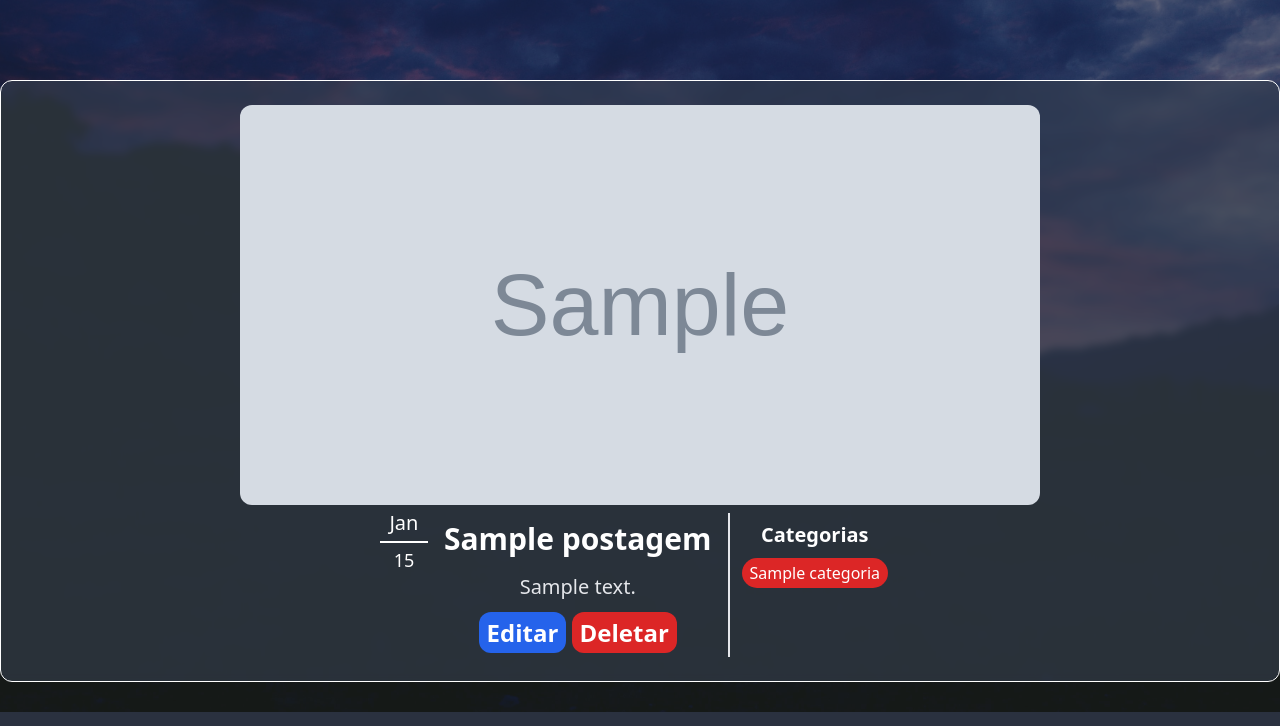
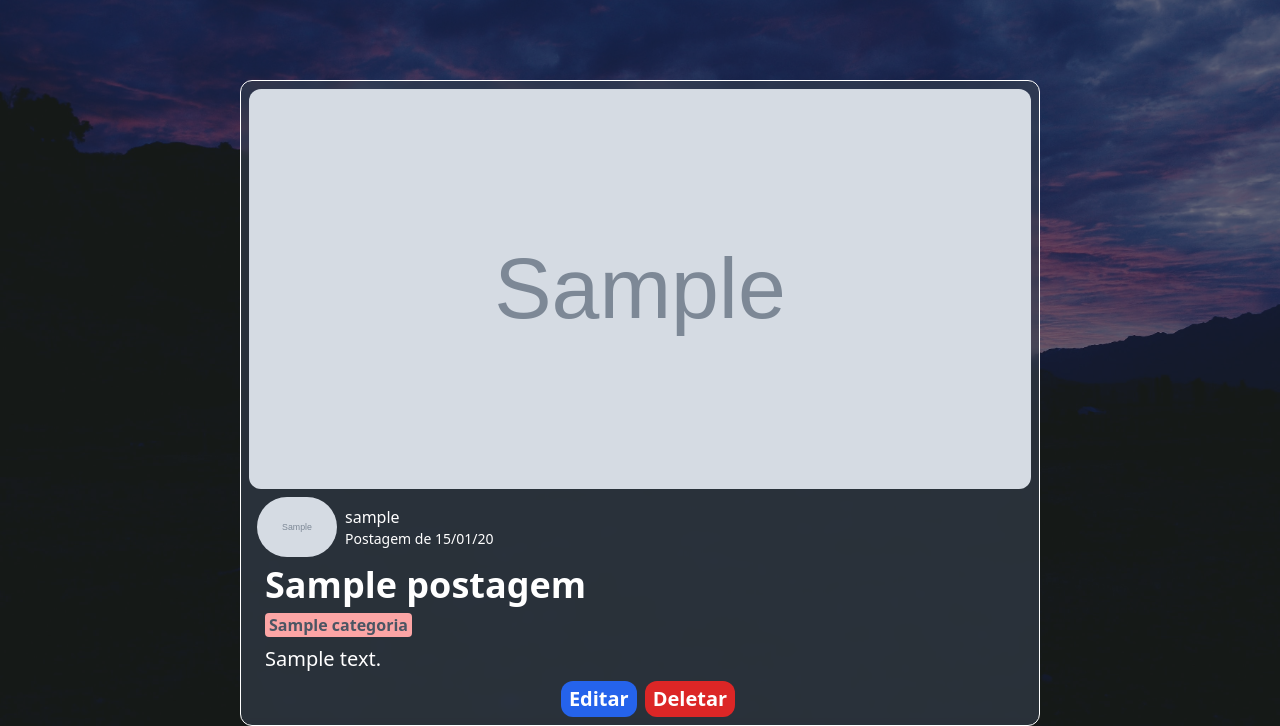
Before and after one commit to wesleywil/PFC-TechBlog, a Django app: page /blog/1/ in a window 1280 px wide. Shown: the part 88-814 px from the top of the page. Run offline with Django 3.2, Linux system fonts and the light colour scheme; tables that the repository leaves empty hold one stand-in row (values such as "Sample post"); grey boxes marked "Sample" are stand-in pictures; some libraries are stand-ins or nearby versions.

Commit message:
atualizado pagina de detalhes de posts

```diff
--- a/postagens/templates/postagens/detalhes_postagem.html
+++ b/postagens/templates/postagens/detalhes_postagem.html
@@ -1,29 +1,46 @@
 {% extends "base.html" %} {% block content %}
 <div
-  class="bg-gray-700/60 backdrop-blur-sm text-white container mx-auto p-2 mt-20 rounded-xl border border-white"
+  class="bg-gray-700/60 backdrop-blur-sm text-white mx-auto p-2 mt-20 rounded-xl border border-white"
+  style="width: 800px"
 >
-  <div class="p-2 m-2 text-center text-xl flex gap-2 justify-center">
-    <div>
+  <div class="flex flex-col gap-2">
     <img
-        class="mx-auto mb-2 rounded-xl foto_postagem"
       src="{{postagem.foto.url}}"
-        alt="imagem post"
+      alt="Foto do Post"
+      class="rounded-xl foto_postagem"
     />
-      <div class="flex gap-2 justify-center">
-        <div class="w-12 flex-shrink-0 flex flex-col text-center leading-none">
-          <span class="text-white pb-2 mb-2 border-b-2 border-white"
-            >{{postagem.data_adicao | date:'M'}}</span
-          >
-          <span class="font-medium text-lg text-white title-font leading-none"
-            >{{postagem.data_adicao | date:'d'}}</span
+    {% comment %} Infos {% endcomment %}
+    <div class="flex flex-col gap-2 ml-2">
+      {% comment %} Info Autor e Data {% endcomment %}
+      <div class="flex gap-2 items-center">
+        <img
+          src="{{postagem.autor.foto.url}}"
+          alt="foto do autor"
+          class="rounded-full w-20"
+        />
+        <div class="flex flex-col">
+          <span>{{postagem.autor.username}}</span>
+          <span class="text-sm"
+            >Postagem de {{postagem.data_adicao | date:'d/m/y'}}</span
           >
         </div>
-        <div class="p-2">
-          <h1 class="font-bold text-white text-3xl mb-2">
-            {{postagem.titulo}}
-          </h1>
-          <p class="p-2 text-gray-200 text-center">{{postagem.texto}}</p>
-          <div class="mt-2">
+      </div>
+      {% comment %} Categorias {% endcomment %}
+    </div>
+    <h1 class="ml-4 text-4xl font-bold">{{postagem.titulo}}</h1>
+    <div class="flex gap-2 ml-4">
+      {% for cts in postagem.categorias.all %}
+      <a
+        href="{% url 'blog:detalhe_categoria' cts.pk %}"
+        class="bg-red-300 hover:bg-red-600 text-gray-600 hover:text-gray-200 font-semibold px-1 rounded transition ease-in-out duration-700"
+        >{{cts.titulo}}</a
+      >
+      {% endfor %}
+    </div>
+    <div class="text-xl ml-4">
+      <p>{{postagem.texto}}</p>
+      {% comment %} Validacao Visual para Editar e Apagar {% endcomment %}
+      <div class="flex gap-2 justify-center mt-2">
         {% if request.user.admin %}
         <a
           href="{%  url 'blog:atualizar_post' postagem.pk %}"
@@ -38,33 +55,17 @@
         {% else %} {% if postagem.autor.usuario.pk == request.user.id %}
         <a
           href="{%  url 'blog:atualizar_post' postagem.pk %}"
-              class="bg-blue-600 hover:bg-blue-800 text-white hover:text-gray-200 font-semibold rounded-xl text-2xl px-2 py-1 transition ease-in-out duration-700"
+          class="bg-blue-600 hover:bg-blue-800 text-white hover:text-gray-200 font-semibold rounded-xl text-xl px-2 py-1 transition ease-in-out duration-700"
           >Editar</a
         >
         <a
           href="{%  url 'blog:deletar_post' postagem.pk %}"
-              class="bg-red-600 hover:bg-red-800 text-white hover:text-gray-200 font-semibold rounded-xl text-2xl px-2 py-1 transition ease-in-out duration-700"
+          class="bg-red-600 hover:bg-red-800 text-white hover:text-gray-200 font-semibold rounded-xl text-xl px-2 py-1 transition ease-in-out duration-700"
           >Deletar</a
         >
         {% else %} {% endif %} {% endif %}
       </div>
     </div>
-        <div class="border-l-2 p-2 flex pl-2 flex-col">
-          <h1 class="text-xl font-semibold mb-2 text-center">Categorias</h1>
-          <div class="flex flex-wrap">
-            {% for cts in postagem.categorias.all %}
-            <div class="m-1 text-base">
-              <a
-                href="{% url 'blog:detalhe_categoria' cts.pk %}"
-                class="bg-red-600 hover:bg-red-800 text-white hover:text-gray-200 px-2 py-1 rounded-full"
-                >{{cts.titulo}}</a
-              >
-            </div>
-            {% endfor %}
-          </div>
-        </div>
-      </div>
-    </div>
   </div>
 </div>
 {% endblock content %}
```
Lines whose indentation alone changed are shown as unchanged.
